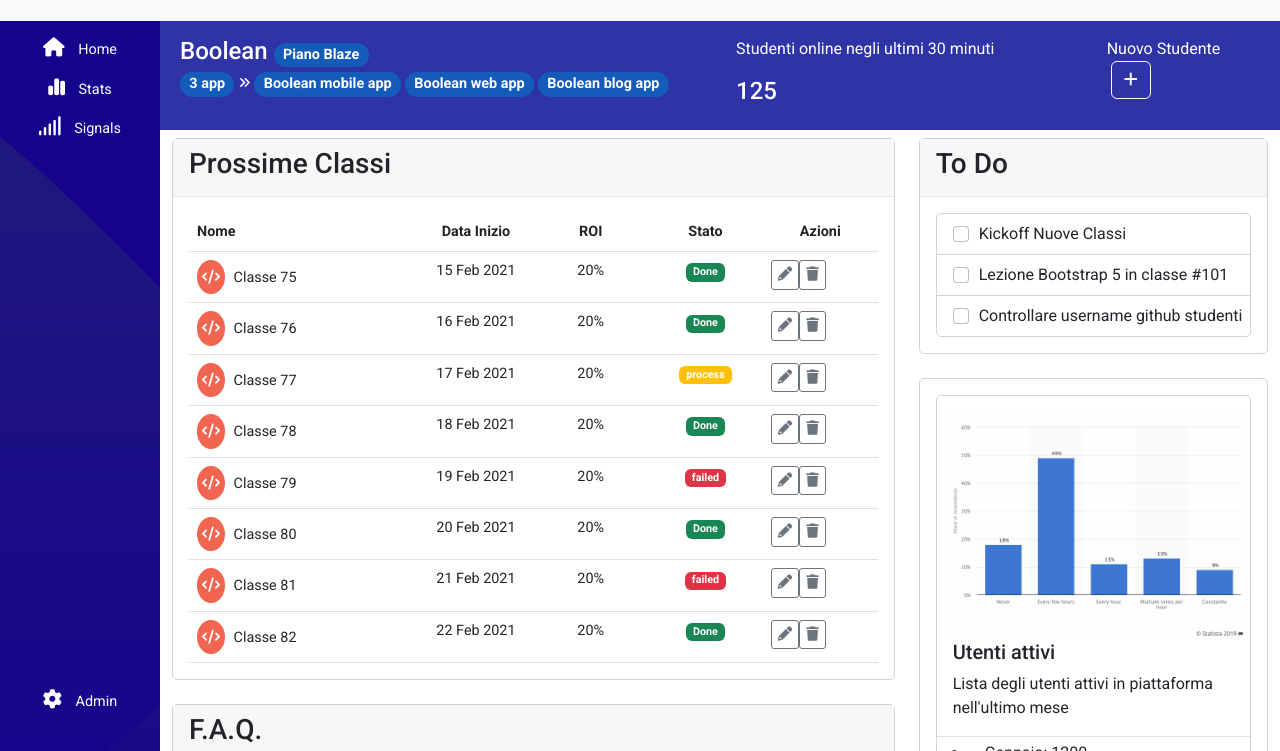
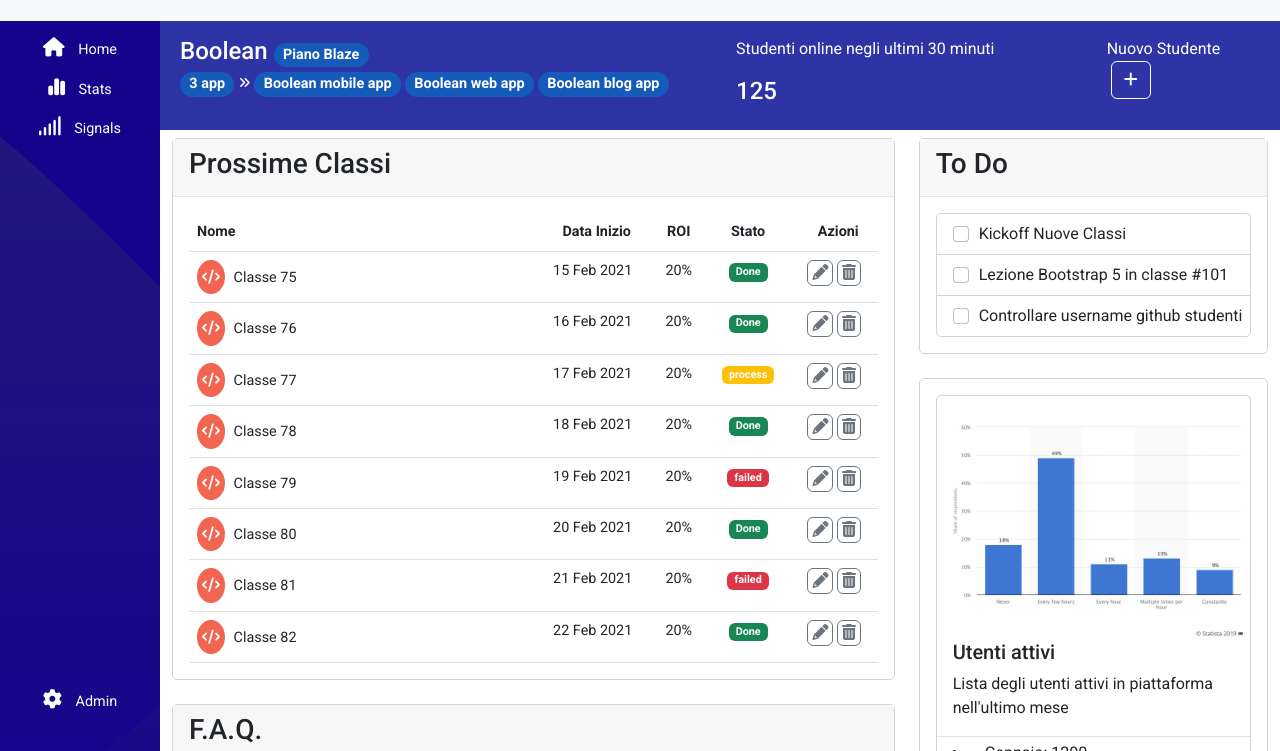
Before and after one commit to LuigiPascali/html-css-bootstrap-dashboard, a plain HTML site: page index.html in a window 1280 px wide. Shown: the part 89-840 px from the top of the page. Drawn offline with nearby package versions, Linux system fonts and the light colour scheme.

Commit message:
table section fixed

```diff
--- a/css/style.css
+++ b/css/style.css
@@ -63,8 +63,6 @@ section:not(#counter) {width: 100%; border: .0625rem solid #d3d3d3; border-radiu
 
 .code-icon {background-color: #f26551; color: var(--light_color); border-radius: 100%; padding: .625rem .3125rem; margin-right: .3125rem;}
 
-td button {background-color: var(--light_color); border: .0625rem solid #6c757d; color: #6c757d; border-radius: .1875rem; padding: .1875rem .375rem;}
-
 td button:hover {background-color: #6c757d; color: var(--light_color);}
 
 tr td:not(tr td:first-child),
--- a/index.html
+++ b/index.html
@@ -370,72 +370,68 @@
 
                     <div class="col-12 col-lg-8 left_column">
 
+                        <!-- ! Table -->
+
                         <section id="table">
 
                             <div class="title">
                                 <h3> Prossime Classi </h3>
                             </div>
 
-                            <!-- ! Table -->
-
                             <div class="m-3">
 
-                                <table class="table-hover table">
+                                <table class="table table-hover">
 
                                     <thead>
 
-                                        <tr>
-                                            <th class="col-lg-4 col-xxl-8" scope="col"> Nome </th>
-                                            <th class="col-lg-2 col-md-4 d-none d-md-table-cell" scope="col"> Data Inizio </th>
-                                            <th class="col-lg-2 d-none d-sm-table-cell text-uppercase" scope="col"> roi </th>
-                                            <th class="col-lg-2" scope="col"> Stato </th>
-                                            <th class="col-lg-2" scope="col"> Azioni </th>
+                                        <tr class="text-nowrap">
+                                            <th class="col-6" scope="col"> Nome </th>
+                                            <th class="col-auto ps-3 d-none d-md-table-cell" scope="col"> Data Inizio </th>
+                                            <th class="col-auto d-none d-md-table-cell text-uppercase" scope="col"> roi </th>
+                                            <th class="col-auto" scope="col"> Stato </th>
+                                            <th class="col-auto ps-3" scope="col"> Azioni </th>
                                         </tr>
 
                                     </thead>
 
                                     <tbody>
 
-                                        <tr>
+                                        <tr class="text-nowrap">
                                             <td>
                                                <span><i class="fa-solid fa-code code-icon"></i></span>
                                                 Classe 75
                                             </td>
                                             <td class="d-none d-md-table-cell"> 15 Feb 2021 </td>
-                                            <td class="d-none d-sm-table-cell"> 20% </td>
+                                            <td class="d-none d-md-table-cell"> 20% </td>
                                             <td>
                                                 <span class="badge bg-success"> Done </span>
                                             </td>
                                             <td>
-                                                <div class="d-flex">
-                                                    <button><i class="fa-solid fa-pencil"></i></button>
-                                                    <button><i class="fa-solid fa-trash"></i></button>
-                                                </div>
+                                                <button class="px-1 py-0 btn btn-outline-secondary"><i class="fa-solid fa-pencil"></i></button>
+                                                <button class="px-1 py-0 btn btn-outline-secondary"><i class="fa-solid fa-trash-can"></i></button>
                                             </td>
 
                                         </tr>
 
-                                        <tr>
+                                        <tr class="text-nowrap">
 
                                             <td>
                                                 <span><i class="fa-solid fa-code code-icon"></i></span>
                                                 Classe 76
                                             </td>
                                             <td class="d-none d-md-table-cell"> 16 Feb 2021 </td>
-                                            <td class="d-none d-sm-table-cell"> 20% </td>
+                                            <td class="d-none d-md-table-cell"> 20% </td>
                                             <td>
                                                 <span class="badge bg-success"> Done </span>
                                             </td>
                                             <td>
-                                                <div class="d-flex">
-                                                    <button><i class="fa-solid fa-pencil"></i></button>
-                                                    <button class="ml-auto"><i class="fa-solid fa-trash"></i></button>
-                                                </div>
+                                                <button class="px-1 py-0 btn btn-outline-secondary"><i class="fa-solid fa-pencil"></i></button>
+                                                <button class="px-1 py-0 btn btn-outline-secondary"><i class="fa-solid fa-trash-can"></i></button>
                                             </td>
 
                                         </tr>
 
-                                        <tr>
+                                        <tr class="text-nowrap">
 
                                             <td>
                                                 <span><i class="fa-solid fa-code code-icon"></i></span>
@@ -443,114 +439,102 @@
                                             </td>
 
                                             <td class="d-none d-md-table-cell">17 Feb 2021</td>
-                                            <td class="d-none d-sm-table-cell">20%</td>
+                                            <td class="d-none d-md-table-cell">20%</td>
                                             <td>
                                                 <span class="badge bg-warning">process</span>
                                             </td>
                                             <td>
-                                                <div class="d-flex">
-                                                    <button><i class="fa-solid fa-pencil"></i></button>
-                                                    <button class="ml-auto"><i class="fa-solid fa-trash"></i></button>
-                                                </div>
+                                                <button class="px-1 py-0 btn btn-outline-secondary"><i class="fa-solid fa-pencil"></i></button>
+                                                <button class="px-1 py-0 btn btn-outline-secondary"><i class="fa-solid fa-trash-can"></i></button>
                                             </td>
 
                                         </tr>
 
-                                        <tr>
+                                        <tr class="text-nowrap">
 
                                             <td>
                                               <span><i class="fa-solid fa-code code-icon"></i></span>
                                               Classe 78
                                             </td>
                                             <td class="d-none d-md-table-cell">18 Feb 2021</td>
-                                            <td class="d-none d-sm-table-cell">20%</td>
+                                            <td class="d-none d-md-table-cell">20%</td>
                                             <td>
                                               <span class="badge bg-success">Done</span>
                                             </td>
                                             <td>
-                                                <div class="d-flex">
-                                                    <button><i class="fa-solid fa-pencil"></i></button>
-                                                    <button class="ml-auto"><i class="fa-solid fa-trash"></i></button>
-                                                </div>
+                                                <button class="px-1 py-0 btn btn-outline-secondary"><i class="fa-solid fa-pencil"></i></button>
+                                                <button class="px-1 py-0 btn btn-outline-secondary"><i class="fa-solid fa-trash-can"></i></button>
                                             </td>
 
                                         </tr>
 
-                                        <tr>
+                                        <tr class="text-nowrap">
 
                                             <td>
                                               <span><i class="fa-solid fa-code code-icon"></i></span>
                                               Classe 79
                                             </td>
                                             <td class="d-none d-md-table-cell">19 Feb 2021</td>
-                                            <td class="d-none d-sm-table-cell">20%</td>
+                                            <td class="d-none d-md-table-cell">20%</td>
                                             <td>
                                               <span class="badge bg-danger">failed</span>
                                             </td>
                                             <td>
-                                                <div class="d-flex">
-                                                    <button><i class="fa-solid fa-pencil"></i></button>
-                                                    <button class="ml-auto"><i class="fa-solid fa-trash"></i></button>
-                                                </div>
+                                                <button class="px-1 py-0 btn btn-outline-secondary"><i class="fa-solid fa-pencil"></i></button>
+                                                <button class="px-1 py-0 btn btn-outline-secondary"><i class="fa-solid fa-trash-can"></i></button>
                                             </td>
 
                                         </tr>
 
-                                        <tr>
+                                        <tr class="text-nowrap">
 
                                             <td>
                                               <span><i class="fa-solid fa-code code-icon"></i></span>
                                               Classe 80
                                             </td>
                                             <td class="d-none d-md-table-cell">20 Feb 2021</td>
-                                            <td class="d-none d-sm-table-cell">20%</td>
+                                            <td class="d-none d-md-table-cell">20%</td>
                                             <td>
                                               <span class="badge bg-success">Done</span>
                                             </td>
                                             <td>
-                                                <div class="d-flex">
-                                                    <button><i class="fa-solid fa-pencil"></i></button>
-                                                    <button class="ml-auto"><i class="fa-solid fa-trash"></i></button>
-                                                </div>
+                                                <button class="px-1 py-0 btn btn-outline-secondary"><i class="fa-solid fa-pencil"></i></button>
+                                                <button class="px-1 py-0 btn btn-outline-secondary"><i class="fa-solid fa-trash-can"></i></button>
                                             </td>
 
                                         </tr>
 
-                                        <tr>
+                                        <tr class="text-nowrap">
 
                                             <td>
                                               <span><i class="fa-solid fa-code code-icon"></i></span>
                                               Classe 81
                                             </td>
                                             <td class="d-none d-md-table-cell">21 Feb 2021</td>
-                                            <td class="d-none d-sm-table-cell">20%</td>
+                                            <td class="d-none d-md-table-cell">20%</td>
                                             <td>
                                               <span class="badge bg-danger">failed</span>
                                             </td>
                                             <td>
-                                                <div class="d-flex">
-                                                    <button><i class="fa-solid fa-pencil"></i></button>
-                                                    <button class="ml-auto"><i class="fa-solid fa-trash"></i></button>
-                                                </div>
+                                                <button class="px-1 py-0 btn btn-outline-secondary"><i class="fa-solid fa-pencil"></i></button>
+                                                <button class="px-1 py-0 btn btn-outline-secondary"><i class="fa-solid fa-trash-can"></i></button>
                                             </td>
 
                                         </tr>
 
-                                        <tr>
+                                        <tr class="text-nowrap">
 
                                             <td>
                                               <span><i class="fa-solid fa-code code-icon"></i></span>
                                               Classe 82</td>
                                             <td class="d-none d-md-table-cell">22 Feb 2021</td>
-                                            <td class="d-none d-sm-table-cell">20%</td>
+                                            <td class="d-none d-md-table-cell">20%</td>
                                             <td>
                                               <span class="badge bg-success">Done</span>
                                             </td>
                                             <td>
-                                                <div class="d-flex">
-                                                    <button><i class="fa-solid fa-pencil"></i></button>
-                                                    <button class="ml-auto"><i class="fa-solid fa-trash"></i></button>
-                                                </div>
+                                                <button class="px-1 py-0 btn btn-outline-secondary"><i class="fa-solid fa-pencil"></i></button>
+                                                <button class="px-1 py-0 btn btn-outline-secondary"><i class="fa-solid fa-trash-can"></i></button>
                                             </td>
 
                                         </tr>
```
